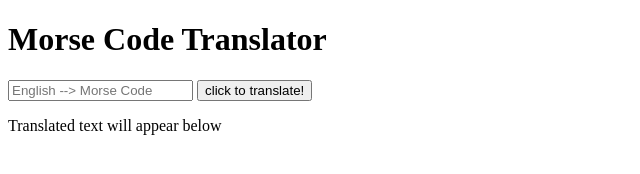
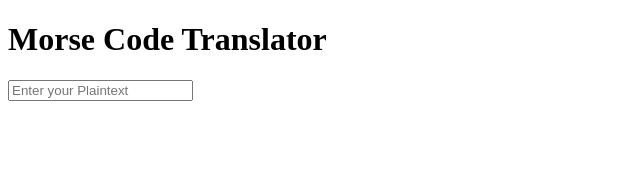
Before and after one commit to lucygilhooly/morse-code-translator, a website: page index.html in a window 1280 px wide. Shown: the whole page, without its empty margins (0-640 px from the left). Drawn offline with Linux system fonts and the light colour scheme.

Commit message:
simplified html

```diff
--- a/index.html
+++ b/index.html
@@ -9,11 +9,8 @@
 <body>
     <h1>Morse Code Translator</h1>
 
-    <input placeholder="English --> Morse Code" id="text-input">
-    <button id="translate-btn">click to translate!</button>
-    <p> Translated text will appear below</p>
-    <div id="output"></div>
-
+    <input type="text" id="myText" placeholder="Enter your Plaintext" onchange="translateToMorse(this.value)">
+    <p id="morseCode"></p>
 
     <script src="./translator.js"></script>
 </body>
```
